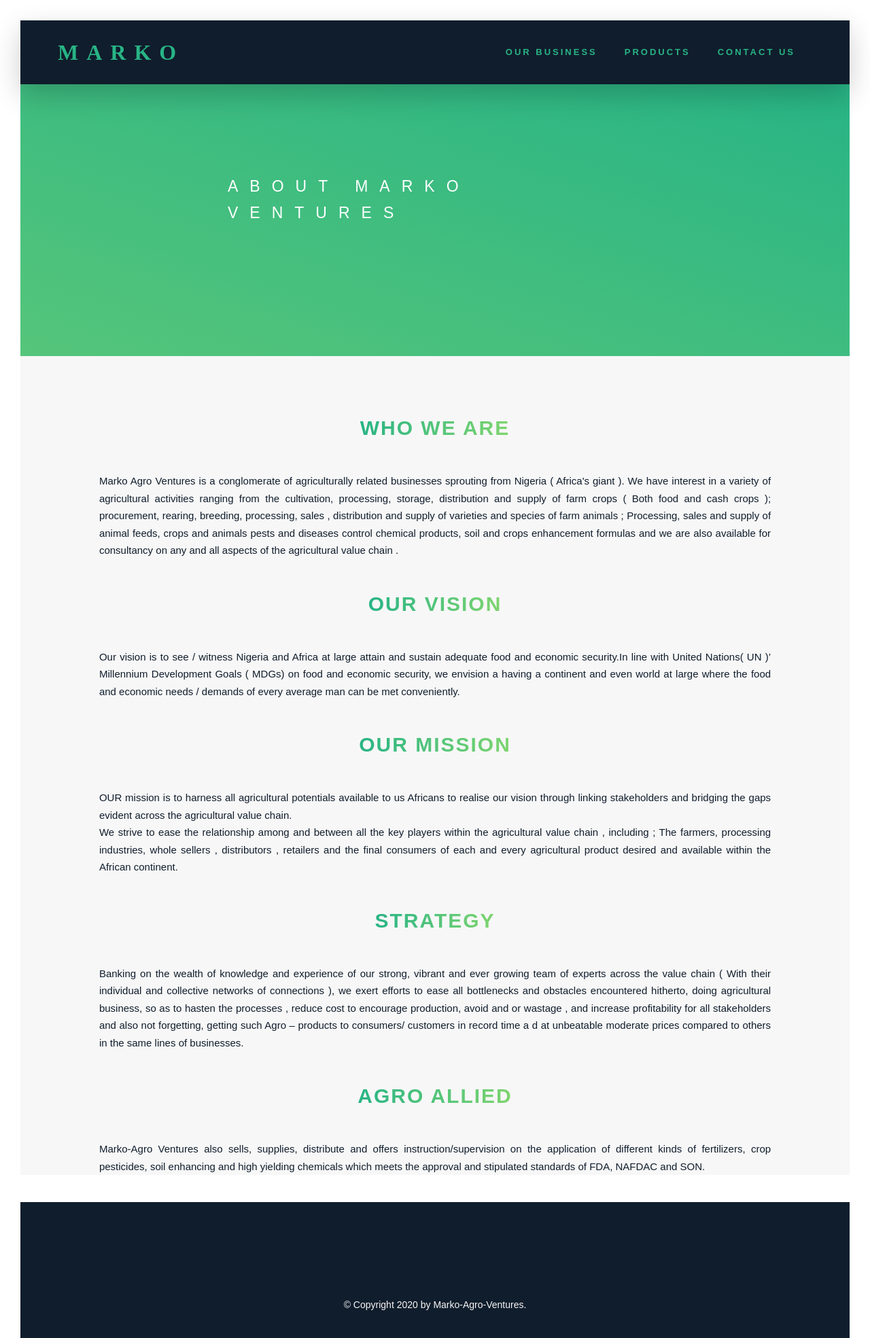
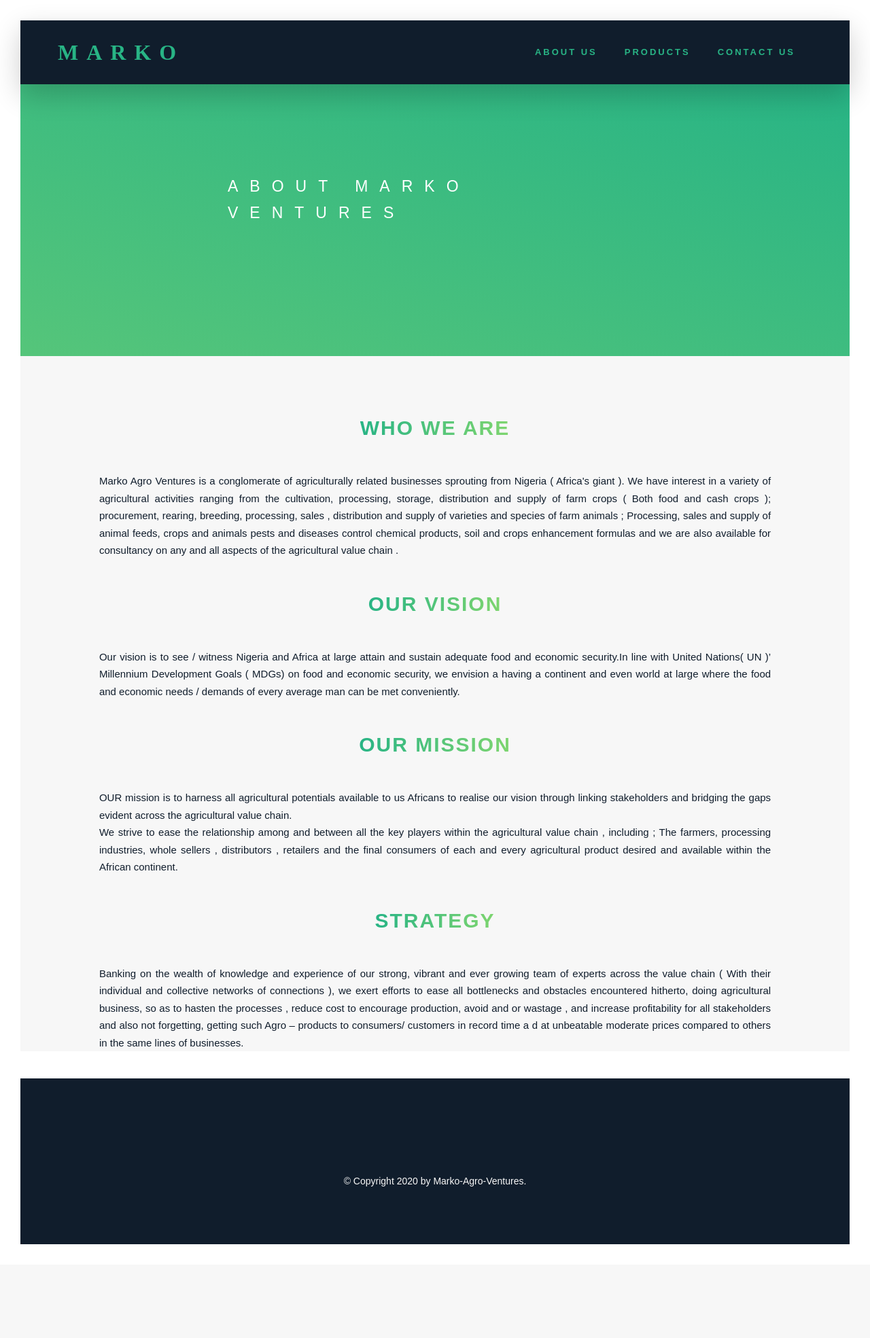
Before and after one commit to sommyj/markoweb, a Django app: page /about/ in a window 1280 px wide. Shown: the top 1969 px of the page at 68% size. After the commit the page ends 1831 px from the top, so only its background shows below. Run offline with Django 3.2, Linux system fonts and the light colour scheme.

Commit message:
About Us

```diff
--- a/static/css/main.css
+++ b/static/css/main.css
@@ -1182,6 +1182,20 @@
   margin: 1rem;
 }
 
+.drop-down ul li{
+  display: none !important;
+
+}
+
+/* .navigation__item .drop-down{
+  display: block;
+  position: absolute;
+  background: green;
+  margin-top: 15px;
+  margin-left: -15px;
+} */
+
+
 .background__link:link, .background__link:visited {
   display: inline-block;
   font-size: 3rem;
--- a/templates/core/about.html
+++ b/templates/core/about.html
@@ -58,18 +58,6 @@
 
                </p>
             </div>
-            <div class="abt__content  u-margin-bottom--medium">
-                <div class="u-center-text u-margin-bottom--medium">
-                    <h2 class="heading-secondary">
-                        Agro Allied
-                    </h2>
-               </div>
-
-               <p>
-                 Marko-Agro Ventures also sells, supplies, distribute and offers instruction/supervision on the application of different kinds of fertilizers, crop pesticides, soil enhancing and high yielding chemicals which meets the approval and stipulated standards of FDA, NAFDAC and SON.
-               </p>
-            </div>
-
         </section>
     </main>
     <footer class="footer">
--- a/templates/core/nav.html
+++ b/templates/core/nav.html
@@ -1,12 +1,14 @@
 <div class="background">
    <div class="background__place-center">
         <ul class="background__list">
-            <li class="background__item"><a href="{% url 'core:business' %}" class="background__link">Our Business</a></li>
+            <li class="background__item"><a href="{% url 'core:about' %}" class="background__link">About Us</a></li>
             <li class="background__item"><a href="{% url 'core:contact' %}" class="background__link">Contact us</a></li>
             <li class="background__item"><a href="{% url 'core:category' %}" class="background__link">Products</a>
-              <div class="">
-                <a class="" href="#">Action</a>
-                <a class="" href="#">Another action</a>
+              <div class="drop-down">
+                <ul>
+                  <li><a href="#">Action</a></li>
+                  <li><a href="#">Another action</a></li>
+                </ul>
               </div>
             </li>
         </ul>
@@ -21,8 +23,15 @@
 
     <nav class="navigation__nav">
         <ul class="navigation__list">
-            <li class="navigation__item"><a href="{% url 'core:business' %}" class="navigation__link">Our Business</a></li>
-            <li class="navigation__item"><a href="{% url 'core:category' %}" class="navigation__link">Products</a></li>
+            <li class="navigation__item"><a href="{% url 'core:about' %}" class="navigation__link">About Us</a></li>
+            <li class="navigation__item"><a href="{% url 'core:category' %}" class="navigation__link">Products</a>
+              <div class="drop-down">
+                <ul>
+                  <li><a href="#">Action</a></li>
+                  <li><a href="#">Another action</a></li>
+                </ul>
+              </div>
+            </li>
             <li class="navigation__item"><a href="{% url 'core:contact' %}" class="navigation__link">Contact us</a></li>
         </ul>
     </nav>
```
Also changed, not shown: templates/core/index.html (+3 -9 lines).
